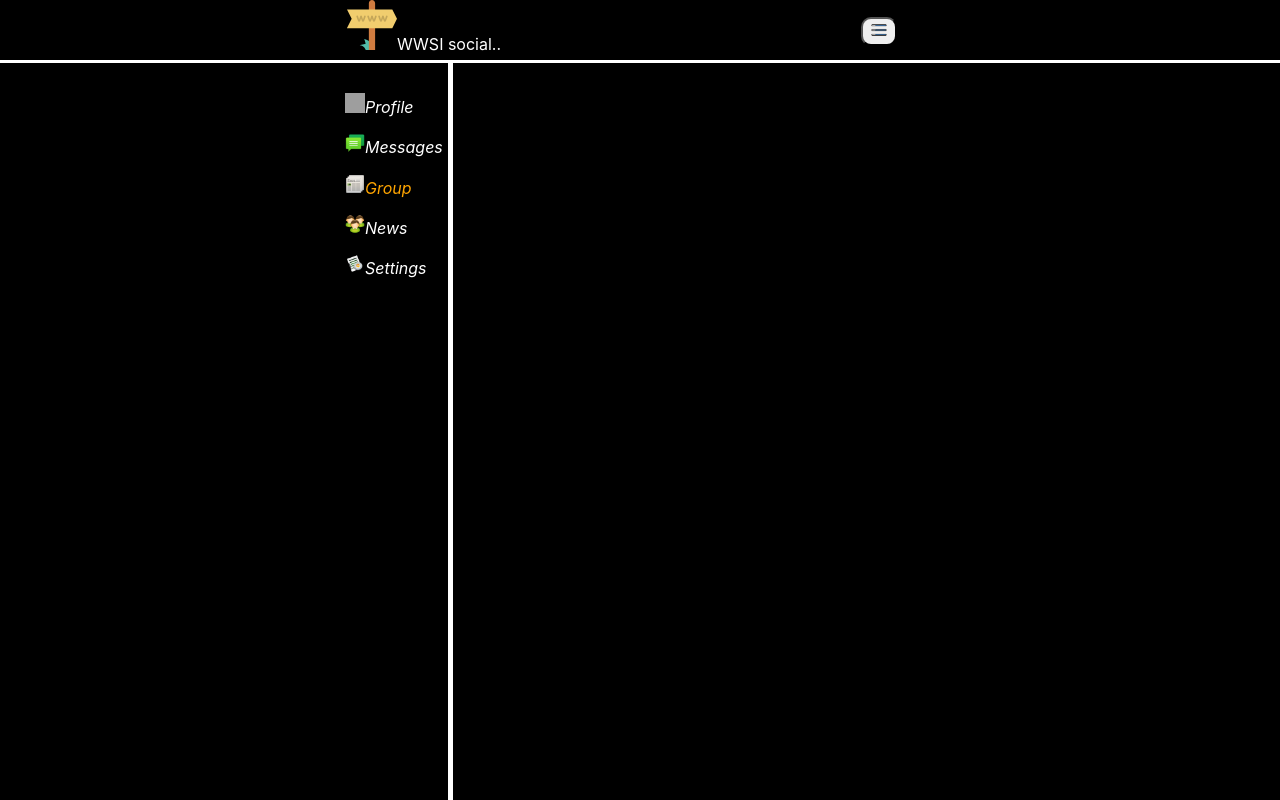
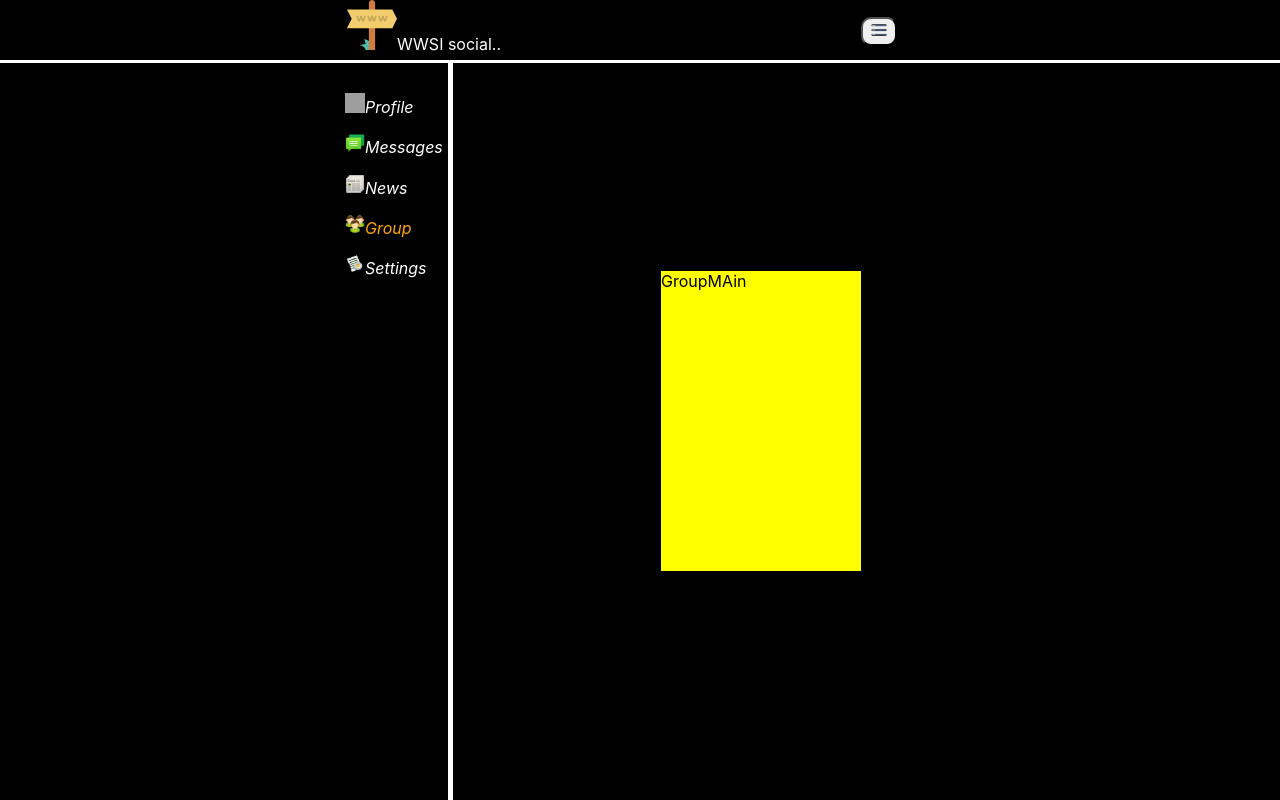
Before and after one commit to AlehZahorski/wwsiSocial, a React (Create React App) app: page /Group in a window 1280 px wide. Shown: the top 800 px of the page. Built offline with nearby package versions, Linux system fonts and the light colour scheme; grey boxes are pictures that could not be loaded.

Commit message:
made new folder

```diff
--- a/src/App.js
+++ b/src/App.js
@@ -1,6 +1,9 @@
 import React, {Component} from 'react';
 import {BrowserRouter, Route, Link} from 'react-router-dom';
 import './App.css';
+import Settings from './components/Settings/Settings';
+import News from './components/News/News';
+import Group from './components/Group/Group';
 import Header from './components/Header/Header';
 import Navbar from './components/Navbar/Navbar';
 import Profile from './components/Profile/Profile';
@@ -17,6 +20,9 @@ const App = (props) => {
     <div className="app-wrapper-content">
     <Route exact path="/Profile" component={Profile}/>
     <Route exact path="/Dialogs" component={Dialogs}/>
+    <Route exact path="/News" component={News}/>
+    <Route exact path="/Group" component={Group}/>
+    <Route exact path="/Settings" component={Settings}/>
     </div>
     <Navbar />
     <Footer />
--- /dev/null
+++ b/src/components/Group/Group.jsx
@@ -0,0 +1,12 @@
+import React, {Component} from 'react';
+import style from './Group.module.css';
+
+const Group = (props) => {
+  return (
+    <div className={style.WrapperGroup}>
+    GroupMAin
+    </div>
+  )
+}
+
+export default Group;
--- /dev/null
+++ b/src/components/Group/Group.module.css
@@ -0,0 +1,8 @@
+.WrapperGroup {
+  height: 300px;
+  width: 200px;
+  margin-left: 25%;
+  margin-top:25%;
+  background-color: yellow;
+  color: black;
+}
--- a/src/components/Navbar/Navbar.jsx
+++ b/src/components/Navbar/Navbar.jsx
@@ -29,10 +29,10 @@ const Navbar = () => {
                 <NavLink to="/Dialogs" activeClassName={style.activelink}><img src={messages} className={style.NavbarMessages}></img><span className={style.textes}>Messages</span></NavLink>
             </em>
             <em className="firstmenu">
-                <NavLink to="/Group" activeClassName={style.activelink}><img src={news} className={style.NavbarGroup}></img><span className={style.textes}>Group</span></NavLink>
+                <NavLink to="/News" activeClassName={style.activelink}><img src={news}className={style.NavbarNews}></img><span className={style.textes}>News</span></NavLink>
             </em>
             <em className="firstmenu">
-                <NavLink to="/News" activeClassName={style.activelink}><img src={group}className={style.NavbarNews}></img><span className={style.textes}>News</span></NavLink>
+                <NavLink to="/Group" activeClassName={style.activelink}><img src={group} className={style.NavbarGroup}></img><span className={style.textes}>Group</span></NavLink>
             </em>
             <em className="firstmenu">
                 <NavLink to="/Settings" activeClassName={style.activelink}><img src={settings} className={style.NavbarSettings}></img><span className={style.textes}>Settings</span></NavLink>
--- /dev/null
+++ b/src/components/News/News.jsx
@@ -0,0 +1,12 @@
+import React, {Component} from 'react';
+import style from './News.module.css';
+
+const News = (props) => {
+  return (
+    <div className={style.WrapperNews}>
+    NewsMain
+    </div>
+  )
+}
+
+export default News;
--- /dev/null
+++ b/src/components/News/News.module.css
@@ -0,0 +1,8 @@
+.WrapperNews {
+  height: 300px;
+  width: 200px;
+  margin-left: 25%;
+  margin-top: 25%;
+  background-color: green;
+  color: black;
+}
--- /dev/null
+++ b/src/components/Settings/Settings.jsx
@@ -0,0 +1,14 @@
+import React, {Component} from 'react';
+import style from './Settings.module.css';
+
+
+const Settings = (props) => {
+  return (
+    <div className={style.WrapperSettings}>
+    settings
+    </div>
+  )
+}
+
+
+export default Settings;
--- /dev/null
+++ b/src/components/Settings/Settings.module.css
@@ -0,0 +1,8 @@
+.WrapperSettings {
+  height: 300px;
+  width: 200px;
+  background-color: orange;
+  margin-left: 25%;
+  margin-top: 25%;
+  color: black;
+}
```
